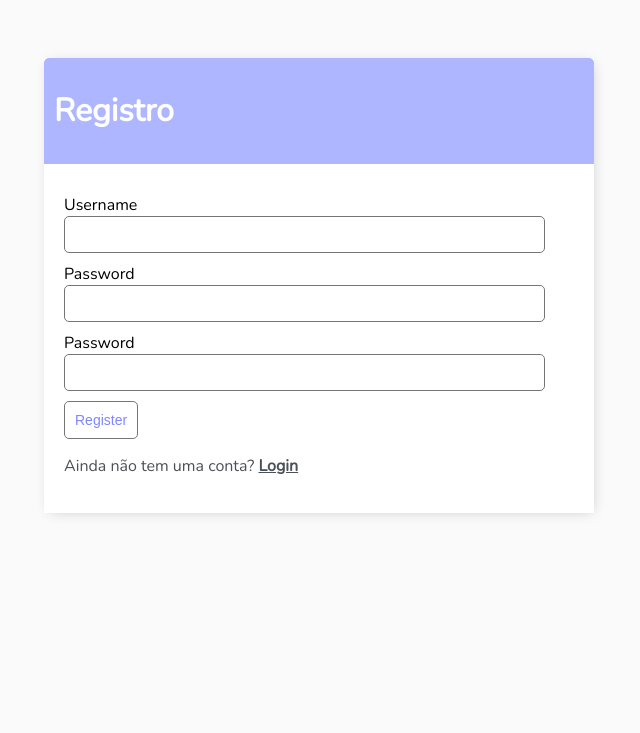
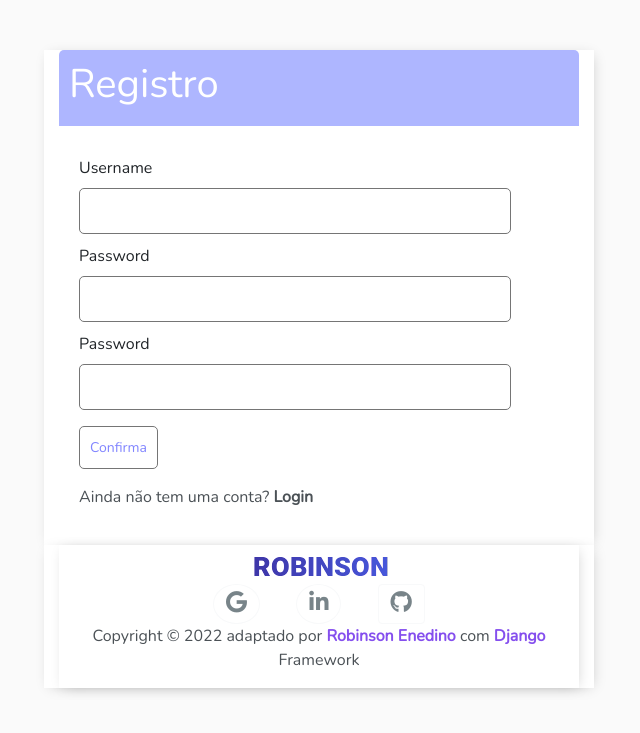
Before and after one commit to robinsonbrz/portfolio-e-apps, a Django app: template todoapp/templates/todoapp/register.html in a window 1280 px wide. Shown: the top 733 px of the page, without its empty margins (321-961 px from the left). Run offline with Django 3.2, Linux system fonts and the light colour scheme; the template is opened without the code that fills it, so the values that code supplies are empty, except form fields; tables that the repository leaves empty hold one stand-in row (values such as "Sample post"); form fields are guessed from the names that the template uses; some libraries are stand-ins or nearby versions.

Commit message:
🌱 Pequenos acertos  js

```diff
--- a/portapp/static/portapp/js/theme.js
+++ b/portapp/static/portapp/js/theme.js
@@ -7,7 +7,7 @@
 	-------------------------------------------------------------------------------*/
 	$(".nav-item").each(function() {
 	// varre itens de nav e remove a classe active
-	  console.log($(this).removeClass("active"));
+	  $(this).removeClass("active");
 	});
 
 	$(".nav-item").each(function() {
--- a/templates/parciais/_footer_portapp.html
+++ b/templates/parciais/_footer_portapp.html
@@ -5,7 +5,7 @@
 			<div class="row justify-content-center">
 				<div class="col-lg-12">
 					<div class="footer_top flex-column">
-						<div class="footer_logo">
+						<div class="footer_logo mt-1">
 							<a href="{% url 'portapp:inicio' %}">
 								<img src="{% static '/portapp/img/logo.png'%}" alt="">
 							</a>
@@ -25,7 +25,7 @@
 				</div>
 			</div>
 			<div class="row footer_bottom justify-content-center">
-				<p class="col-lg-8 col-sm-12 footer-text">
+				<p class="col-lg-12 col-sm-12 footer-text">
 					<!-- Link back to Colorlib can't be removed. Template is licensed under CC BY 3.0. -->
 					Copyright &copy;
 					<script>document.write(new Date().getFullYear());</script> adaptado por <a href="{% url 'portapp:inicio' %}">Robinson Enedino</a> com <a href="https://www.djangoproject.com/">Django</a> Framework
--- a/todoapp/static/todoapp/css/style.css
+++ b/todoapp/static/todoapp/css/style.css
@@ -178,3 +178,22 @@ label {
 .card-body {
     padding: 20px;
 }
+
+.list-group-item {
+	background-color: #aeb6ff ;
+	border: 1px solid rgba(0,0,0,.0125);
+
+}
+
+.footer_area .footer_social a i {
+  color: #788489;
+  font-size: 22px;
+  -webkit-transition: all 0.4s ease 0s;
+  -moz-transition: all 0.4s ease 0s;
+  -o-transition: all 0.4s ease 0s;
+  transition: all 0.4s ease 0s;
+}
+
+.footer_area .footer_bottom a {
+  color: #854fee;
+}
--- a/todoapp/templates/todoapp/main.html
+++ b/todoapp/templates/todoapp/main.html
@@ -15,6 +15,10 @@
     <link rel="preconnect" href="https://fonts.gstatic.com">
     <link href="https://fonts.googleapis.com/css2?family=Nunito:wght@200&display=swap" rel="stylesheet">
 
+    <link rel="stylesheet" href="https://cdnjs.cloudflare.com/ajax/libs/font-awesome/5.15.3/css/all.min.css">
+<link rel="stylesheet" href="https://cdn.jsdelivr.net/npm/bootstrap@4.3.1/dist/css/bootstrap.min.css" integrity="sha384-ggOyR0iXCbMQv3Xipma34MD+dH/1fQ784/j6cY/iJTQUOhcWr7x9JvoRxT2MZw1T" crossorigin="anonymous">
+
+
     <link href="{% static '/todoapp/css/style.css'%}" rel="stylesheet" rel="stylesheet">
     <script src="https://code.jquery.com/jquery-3.3.1.js" integrity="sha256-2Kok7MbOyxpgUVvAk/HJ2jigOSYS2auK4Pfzbm7uH60="
         crossorigin="anonymous"></script>
@@ -30,8 +34,9 @@
 </body>
 
 
-
-
+<div class="container text-center">
+        {% include 'parciais/_footer_portapp.html' %}
+</div>
 
 
 
--- a/todoapp/templates/todoapp/register.html
+++ b/todoapp/templates/todoapp/register.html
@@ -16,7 +16,7 @@
 
         <label>{{form.password2.label}}</label>
         {{form.password2}}
-        <input style="margin-top:10px ;" class="button" type="submit" value="Register">
+        <input class="button my-3" type="submit" value="Confirma">
     </form>
     <p>Ainda não tem uma conta? <a href="{% url 'todoapp:login' %}">Login</a></p>
 </div>
--- a/todoapp/templates/todoapp/task_form.html
+++ b/todoapp/templates/todoapp/task_form.html
@@ -10,7 +10,7 @@
     <form method="POST" action="">
         {% csrf_token %}
         {{form.as_p}}
-        <input class="button" type="submit" value="Submit">
+        <input class="button" type="submit" value="Confirma">
     </form>
 </div>
 
```
Also changed, not shown: todoapp/templates/todoapp/login.html (+5 -6 lines).
